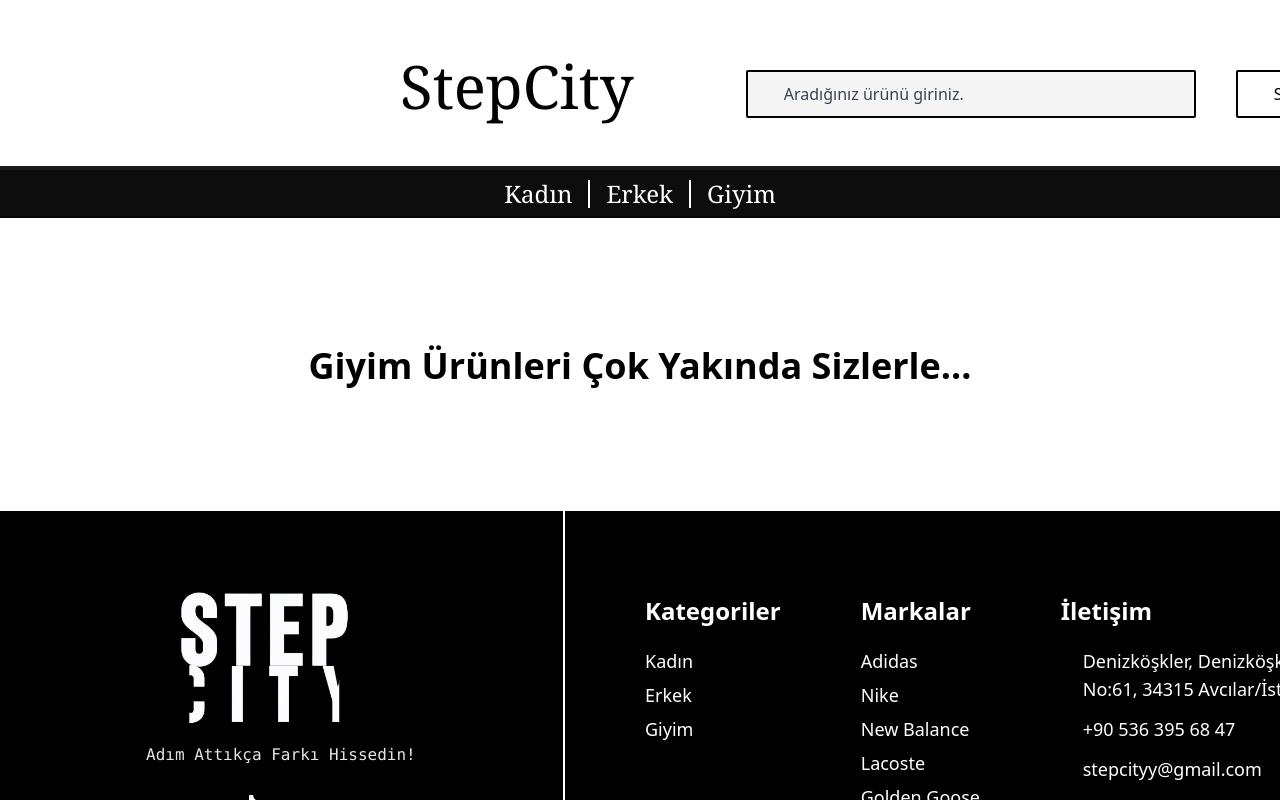
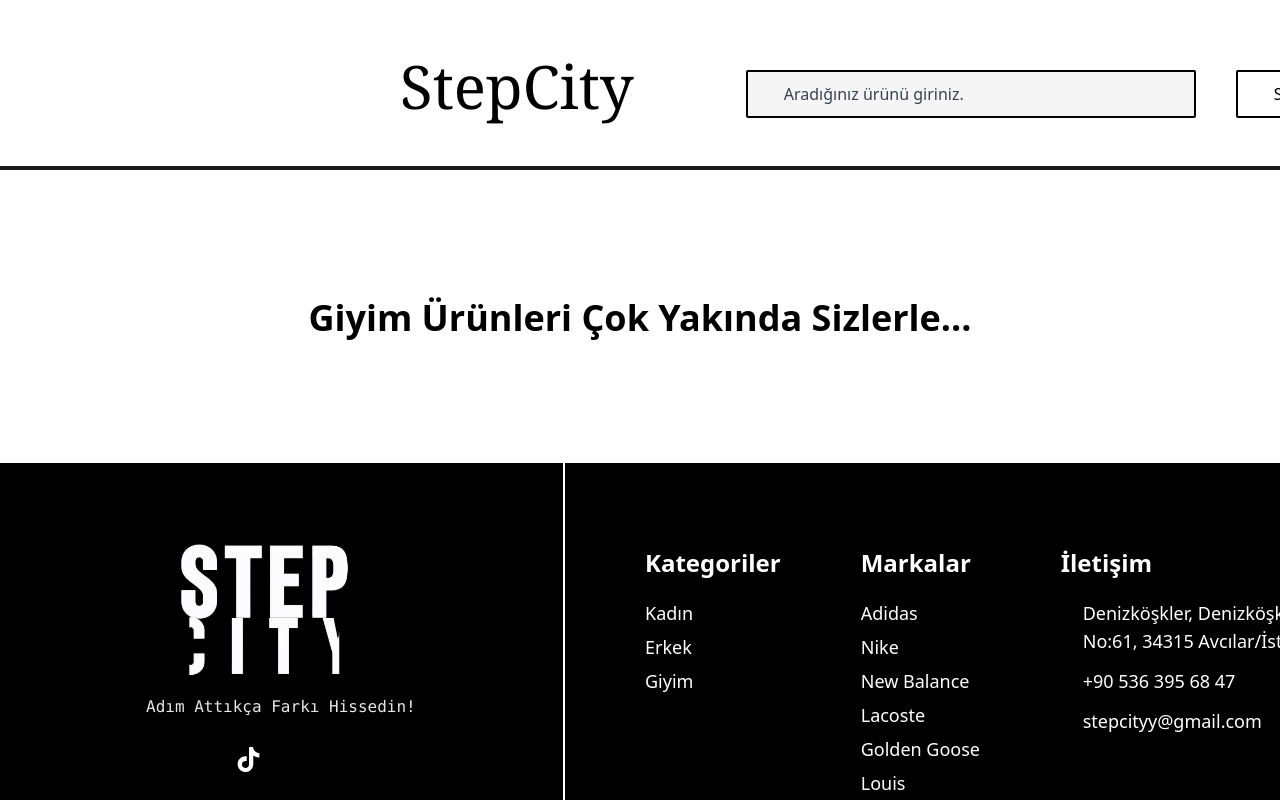
Before and after one commit to Keremtsdd/StepCity, a React (Create React App) app: page /Giyim in a window 1280 px wide. Shown: the top 800 px of the page. Built offline with nearby package versions, Linux system fonts and the light colour scheme; some icons are missing.

Commit message:
14.04.2025

```diff
--- a/src/Components/Header.jsx
+++ b/src/Components/Header.jsx
@@ -122,16 +122,23 @@
                     )}
 
                     {searchTerm && searchResults.length > 0 && !isSearching && (
-                        <div className="absolute top-[130px] left-14 w-[450px] bg-white shadow-lg border border-black rounded z-10 max-h-64 overflow-y-auto">
+                        <div className="absolute top-[130px] left-14 w-[450px] bg-white shadow-lg border border-black rounded z-10 max-h-[400px] overflow-y-auto">
                             {searchResults.map((item, i) => (
                                 <Link
                                     key={i}
                                     to={`/${item.gender === 'male' ? 'Erkek-Ayakkabı' : 'Kadın-Ayakkabı'}/${item.id}-${slugify(item.brand, item.model)}`}
                                     className="p-2 hover:bg-neutral-200 cursor-pointer"
                                 >
-                                    <h4 className="font-medium">{item.brand}</h4>
-                                    <h4 className="font-medium">{item.model}</h4>
-                                    <p className="text-sm text-gray-600">{item.price}₺</p>
+                                    <div className='flex'>
+                                        <img className='h-14 w-14' src={item.image1} alt={item.model} />
+
+                                        <div>
+                                            <span className="text-md font-bold">{item.brand}</span>
+                                            <span className="font-semibold ml-1">{item.model}</span>
+                                            <p className="text-sm text-gray-800 ml-0">{item.price}₺</p>
+                                        </div>
+
+                                    </div>
                                 </Link>
                             ))}
                         </div>
@@ -147,29 +154,7 @@
                 </div>
             </div>
 
-            <div className={`h-12 w-full bg-black/95 flex justify-center space-x-4 border-b-2 border-black/60 select-none transition-all duration-300 z-40
-    ${isSticky && isVisible ? 'fixed top-[170px]' : isSticky && !isVisible ? 'fixed top-0' : 'relative'}`}>
-                <h1
-                    onClick={() => navigate('/kadın-ayakkabı')}
-                    className="text-2xl font-serif mt-2 cursor-pointer text-white hover:text-neutral-400 duration-300"
-                >
-                    Kadın
-                </h1>
-                <span className="h-7 w-0.5 mt-2.5 bg-white block"></span>
-                <h1
-                    onClick={() => navigate('/erkek-ayakkabı')}
-                    className="text-2xl font-serif mt-2 cursor-pointer text-white hover:text-neutral-400 duration-300"
-                >
-                    Erkek
-                </h1>
-                <span className="h-7 w-0.5 mt-2.5 bg-white block"></span>
-                <h1
-                    onClick={() => navigate('/giyim')}
-                    className="text-2xl font-serif mt-2 cursor-pointer text-white hover:text-neutral-400 duration-300"
-                >
-                    Giyim
-                </h1>
-            </div>
+
         </header>
     );
 }
```
